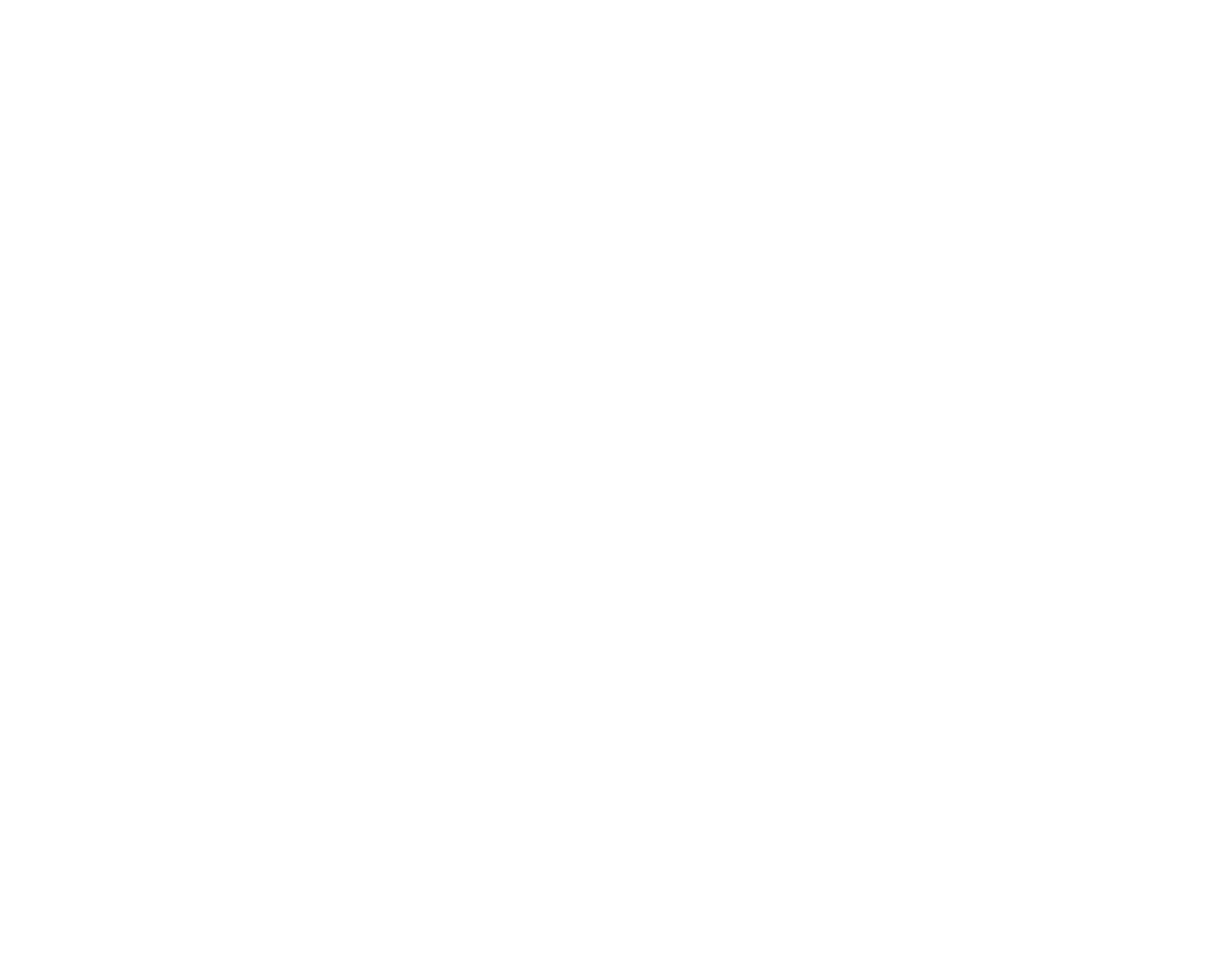
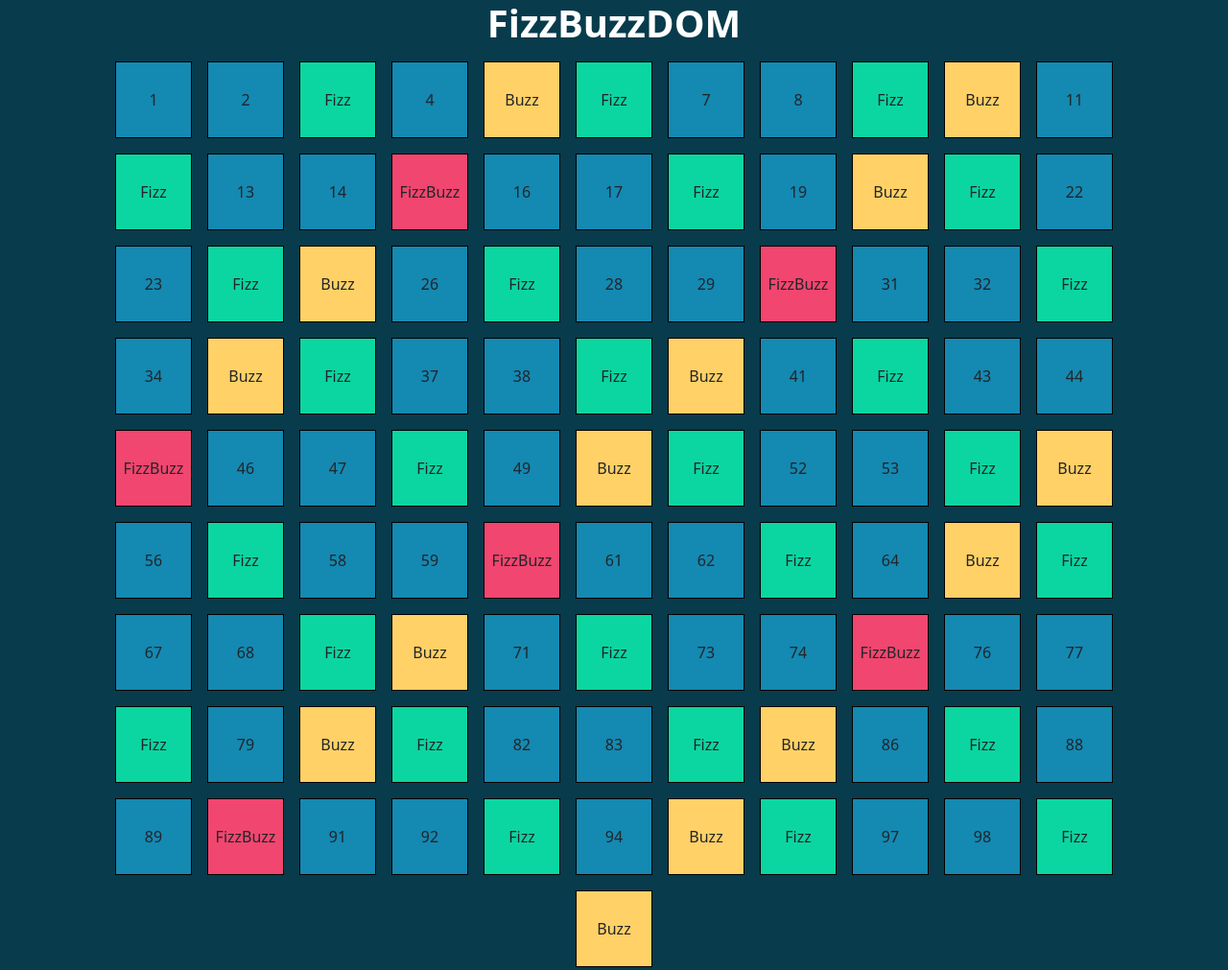
Before and after one commit to DionisiePulbere/js-fizzbuzz, a plain HTML site: page index.html in a window 1280 px wide. Shown: the whole page at 96% size. Before the commit the page ends 800 px from the top, so only its background shows below. Drawn offline with nearby package versions, Linux system fonts and the light colour scheme.

Commit message:
Feat: add html e css

```diff
--- a/css/style.css
+++ b/css/style.css
@@ -0,0 +1,28 @@
+body{
+    background-color: #083B4C;
+}
+
+.box{
+    display: flex;
+    justify-content: center;
+    align-items: center;
+    border: 1px solid black;
+    width: 80px;
+    height: 80px;
+}
+
+.coral{
+    background-color: #F1466F;
+}
+
+.aqua{
+    background-color: #0BD6A1;
+}
+
+.yellow{
+    background-color: #FFD166;
+}
+
+.petrol{
+    background-color: #1489B2;
+}
--- a/index.html
+++ b/index.html
@@ -10,7 +10,10 @@
     <link rel="stylesheet" href="css/style.css">
 </head>
 <body>
+    <h1 class="fw-bold text-center text-white">FizzBuzzDOM</h1>
+    <div id="number-container" class="container d-flex justify-content-center flex-wrap">
 
+    </div>
     <!-- collegamneto al mio JS -->
     <script type="text/javascript" src="js/script.js"></script>
     <!-- collegamneto al JS di Bootstrap -->
--- a/js/script.js
+++ b/js/script.js
@@ -19,6 +19,11 @@
 // Mi raccomando facciamo il bonus solo dopo aver completato la consegna
 // base e averne testato il corretto funzionamento.
 
+
+// creare il container
+const container = document.querySelector('#number-container');
+
+
 // generare i numeri da 1 a 100
 for (let i = 1; i <= 100; i ++){
 
@@ -35,6 +40,21 @@ for (let i = 1; i <= 100; i ++){
         multipli = i;
     }
 
-    console.log(multipli);
+    let color;
+
+    if(multipli === "FizzBuzz"){
+        color = "coral";
+    } else if (multipli === "Fizz"){
+        color = "aqua";
+    } else if (multipli === "Buzz"){
+        color = "yellow";
+    } else {
+        color = "petrol"
+    }
+
+    // Per ogni numero creo il box e stampo la risposta e lo stile all'interno di esso
+    const newBox = `<div class="box m-2 ${color}">${multipli}</div>`;
+    container.innerHTML += newBox;
+
 
 }
```
